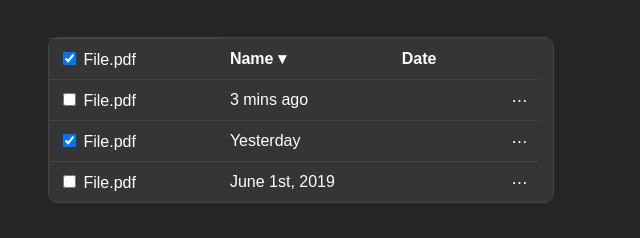
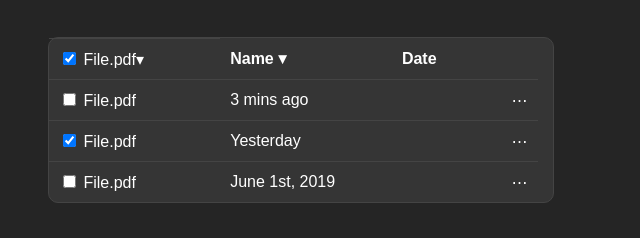
Before and after one commit to PavloBudko/homework3, a plain HTML site: page index.html in a window 1280 px wide. Shown: the part 205-443 px from the top of the page, 0-640 px from the left. Drawn offline with Linux system fonts and the light colour scheme.

Commit message:
Update index.html

```diff
--- a/index.html
+++ b/index.html
@@ -35,7 +35,7 @@
         </table>
         <table>
             <tr>
-                <td><input type="checkbox" name="file" value="File.pdf" checked> File.pdf</td>
+                <td class="arrow"><input type="checkbox" name="file" value="File.pdf" checked> File.pdf</td>
                 <th class="arrow"><span><i class="fas fa-minus-square"></i></span> Name </th>
                 <th>Date</th>
                 <th></th>
```
